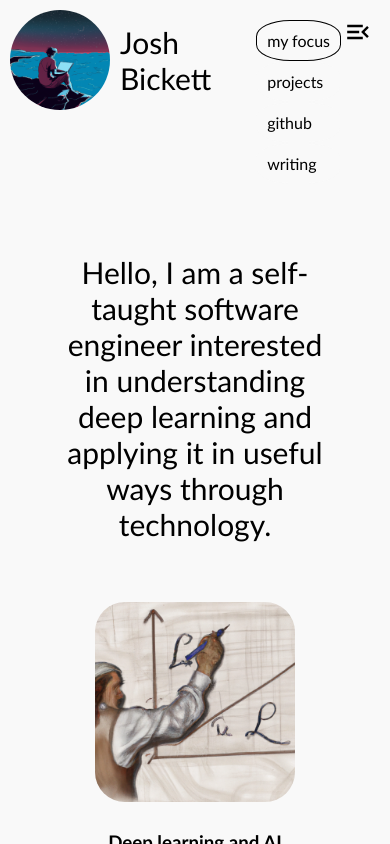
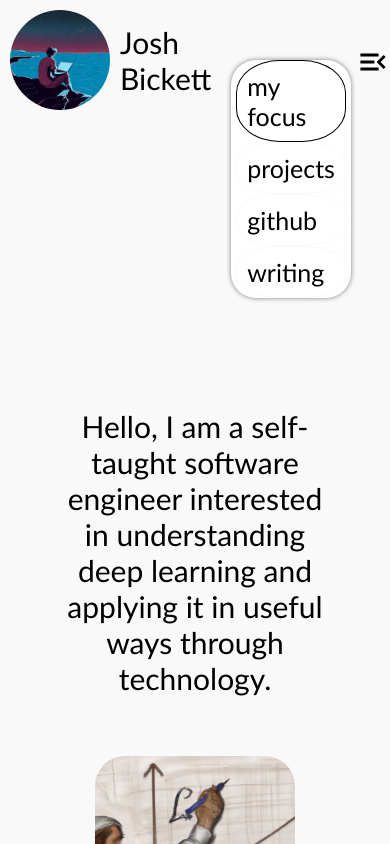
Before and after one commit to joshbickett/bickett.ai, a React (Create React App) app: page / in a window 390 px wide. Both pictures are taken after a click on the icon 355 px from the left and 32 px from the top of the page. Shown: the top 844 px of the page. Built offline with nearby package versions, Linux system fonts and the light colour scheme.

Commit message:
Improve mobile nav menu

```diff
--- a/src/components/NavigationBar.js
+++ b/src/components/NavigationBar.js
@@ -45,8 +45,7 @@ export const NavigationBar = ({ active, isMobile }) => {
           style={{
             fontSize: "30px",
             display: "flex",
-            justifyContent: "flex-end",
-            alignItems: "center",
+            alignItems: "flex-start",
           }}
         >
           {pages.map((page) => {
@@ -69,11 +68,20 @@ export const NavigationBar = ({ active, isMobile }) => {
           style={{
             display: "flex",
             justifyContent: "flex-end",
-            margin: "20px",
+            margin: "50px 10px",
           }}
         >
+          <div>
             {mobileExpand && (
-            <div>
+              <div
+                style={{
+                  fontSize: "25px",
+                  backgroundColor: "white",
+                  borderRadius: "25px",
+                  boxShadow: "0px 0px 5px rgba(0,0,0,0.5)",
+                  margin: "10px",
+                }}
+              >
                 {pages.map((page) => {
                   if (page.name === active) {
                     return (
@@ -94,8 +102,21 @@ export const NavigationBar = ({ active, isMobile }) => {
                 })}
               </div>
             )}
-          {!mobileExpand && <CloseMenu onClick={() => setMobileExpand(true)} />}
-          {mobileExpand && <OpenMenu onClick={() => setMobileExpand(false)} />}
+          </div>
+          <div
+            style={{
+              display: "flex",
+              alignContent: "center",
+              justifyContent: "center",
+            }}
+          >
+            {!mobileExpand && (
+              <CloseMenu onClick={() => setMobileExpand(true)} />
+            )}
+            {mobileExpand && (
+              <OpenMenu onClick={() => setMobileExpand(false)} />
+            )}
+          </div>
         </div>
       )}
     </div>
@@ -122,16 +143,15 @@ const NavButton = styled.div`
 
 const CloseMenu = styled(MenuIcon)`
   cursor: pointer;
-  width: 30px;
-  scale: 1.2;
+  scale: 1.4;
   &:active {
-    scale: 1.4;
+    scale: 1.6;
   }
 `;
 const OpenMenu = styled(MenuOpenIcon)`
   cursor: pointer;
-  scale: 1.2;
+  scale: 1.4;
   &:active {
-    scale: 1.4;
+    scale: 1.6;
   }
 `;
```
Lines whose indentation alone changed are shown as unchanged.
